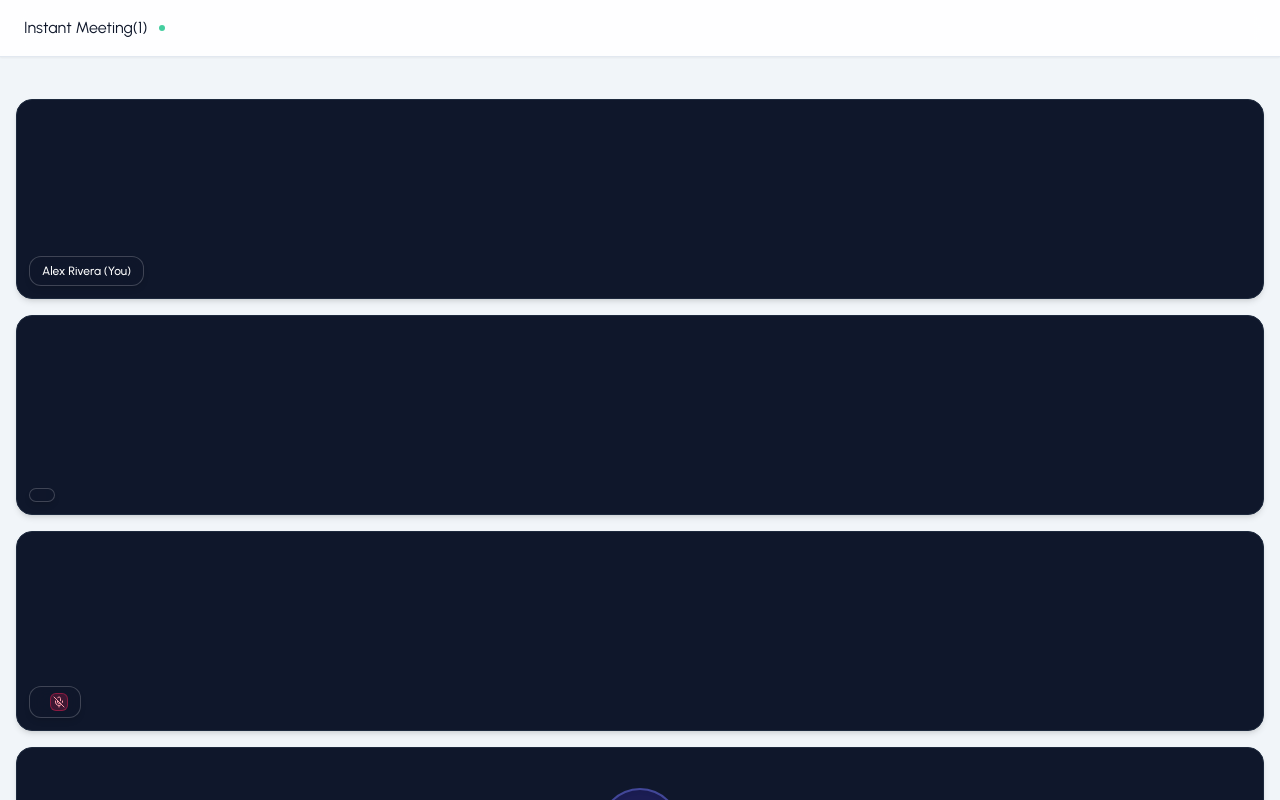
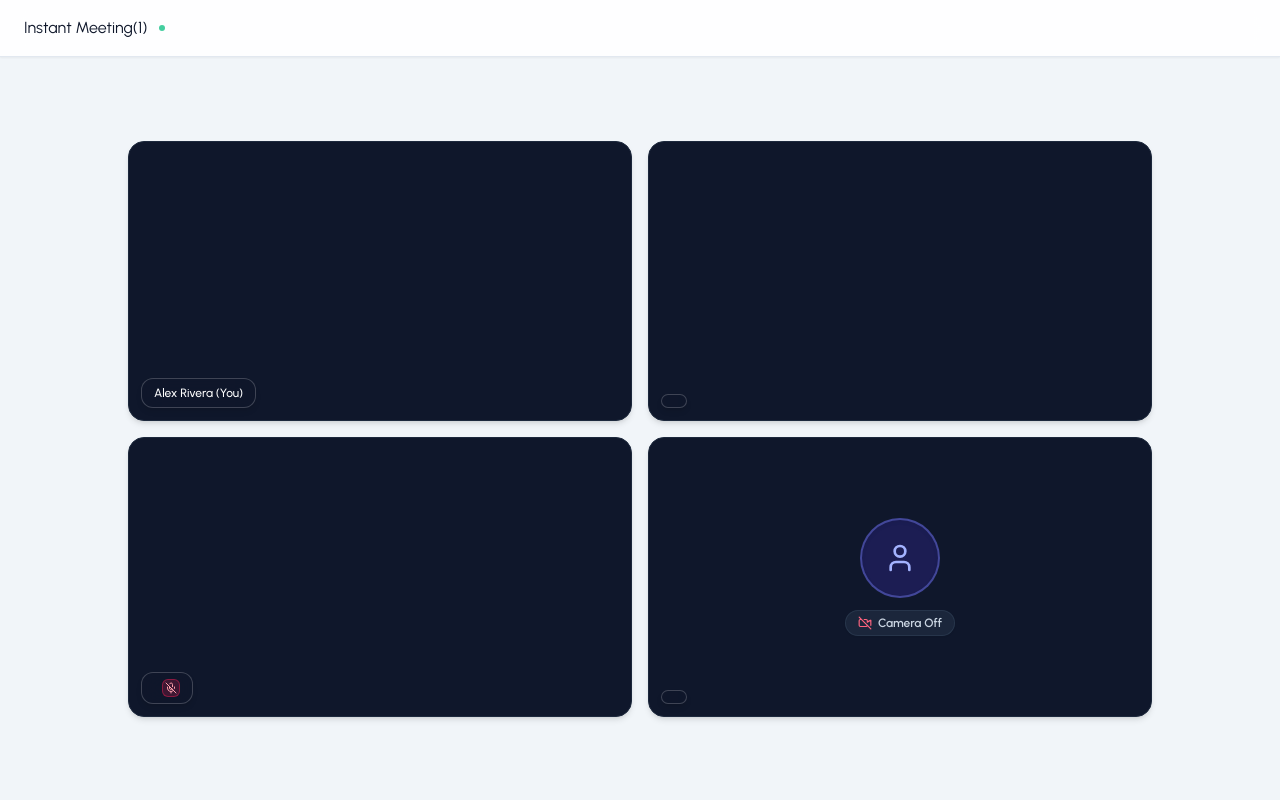
Before and after one commit to ayushjhade/Video-Meeting-App, a React (Vite) app in the folder client/: page /meeting/1 in a window 1280 px wide. Built offline with nearby package versions, Linux system fonts and the light colour scheme; no server answers.

Commit message:
fix: resolve meeting navigation and video UI issues
- Fixed meeting ID generation using Math.random()

- Fixed template literal usage for generated meeting IDs

- Fixed VideoGrid dynamic grid class rendering

```diff
--- a/client/src/components/meeting/VideoGrid.jsx
+++ b/client/src/components/meeting/VideoGrid.jsx
@@ -10,14 +10,14 @@ const VideoGrid = ({localStream, localUser, remoteUsers,audioEnabled, videoEnabl
         if(totalParticipants === 2) return 'grid-cols-1 md:grid-cols-2 max-w-5xl';
 
         if(totalParticipants <= 4) return 'grid-cols-1 md:grid-cols-2 max-w-5xl';
-        if(totalParticipants <= 6) return 'grid-cols-1 md:grid-cols-2 max-w-5xl';
-        if(totalParticipants <= 9) return 'grid-cols-1 sm:grid-cols-2 lg:grid-cols-3 max-w-7xl';
+        if(totalParticipants <= 6) return 'grid-cols-1 sm:grid-cols-2 lg:grid-cols-3 max-w-xl';
+
         return 'grid-cols-2 sm:grid-cols-3 lg:grid-cols-4 max-w-7xl'
     }
 
   return (
     <div className="flex-1 w-full flex  items-center justify-center p-4 oveerflow-y-auto">
-        <div className={"w-full grid gap-4 ${getGridClass()} aspect-video max-h-[calc(100vh-140px)] transition-all duration-300"}>
+        <div className={`w-full grid gap-4 ${getGridClass()} aspect-video max-h-[calc(100vh-140px)] transition-all duration-300`}>
             {/* Local User Tile */}
             <VideoTile stream ={localStream}
             name={localUser?.name||"You"}
--- a/client/src/pages/Dashboard.jsx
+++ b/client/src/pages/Dashboard.jsx
@@ -33,13 +33,13 @@ const Dashboard = () => {
   const handleCreateMeeting = () => {
     setIsCreating(true)
     const chars="abcdefghijklmnopqrstuvwxyz";
-    const seg = () => Array.from({length:3}, () => chars[Math.floor(random() * chars.length)] ).join("");
-    const newMeetingId = "${seg()}-${seg()}-${seg()}";
+    const seg = () => Array.from({length:3}, () => chars[Math.floor(Math.random() * chars.length)] ).join("");
+    const newMeetingId = `${seg()}-${seg()}-${seg()}`;
 
     setTimeout(() => {
       setIsCreating(false)
       toast.success("Meeting created successfully!");
-      navigate("/meeting/${newMeetingId}")
+      navigate(`/meeting/${newMeetingId}`)
     },400)
   }
 
@@ -50,7 +50,7 @@ const Dashboard = () => {
       toast.error("Please enter a valid Meeting ID");
       return;
   }
-  navigate("/Meeting/${cleanId}")
+  navigate(`/Meeting/${cleanId}`)
 }
 
   return (
```
